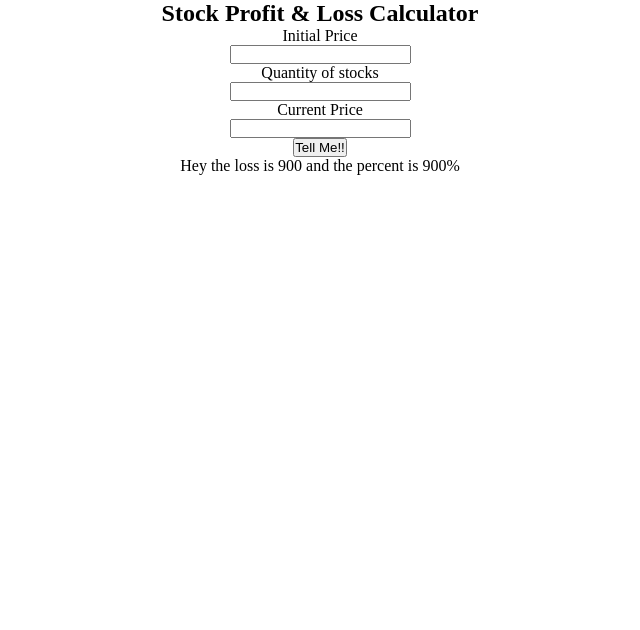
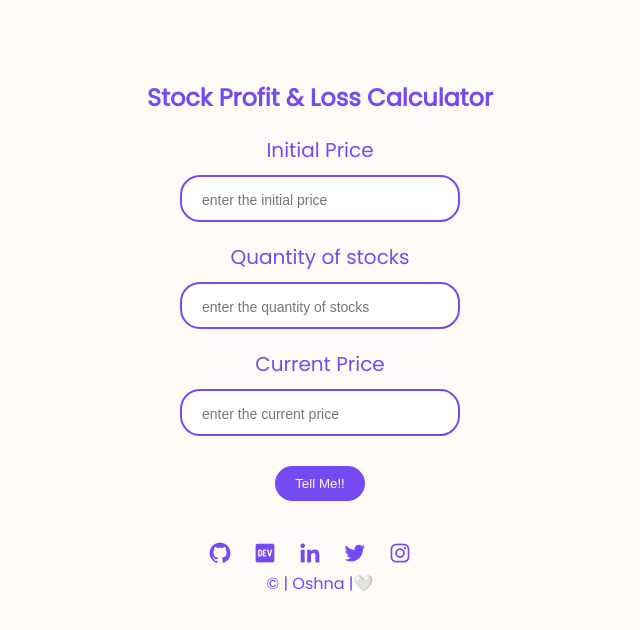
Before and after one commit to bhavanas-jpg/profitAndLossCalculator_app, a plain HTML site: page index.html in a window 1280 px wide. Shown: the whole page, without its empty margins (320-960 px from the left). Drawn offline with nearby package versions, Linux system fonts and the light colour scheme.

Commit message:
added styling

```diff
--- a/index.html
+++ b/index.html
@@ -1,23 +1,73 @@
 <!DOCTYPE html>
 <html lang="en">
   <head>
-    <meta charset="UTF-8">
-    <meta http-equiv="X-UA-Compatible" content="IE=edge">
-    <meta name="viewport" content="width=device-width, initial-scale=1.0">
-    <link rel="stylesheet" href="style.css">
+    <meta charset="UTF-8" />
+    <meta http-equiv="X-UA-Compatible" content="IE=edge" />
+    <meta name="viewport" content="width=device-width, initial-scale=1.0" />
+    <link rel="stylesheet" href="style.css" />
+    <link
+      rel="stylesheet"
+      href="https://cdn.jsdelivr.net/npm/boxicons@latest/css/boxicons.min.css"
+    />
     <title>Profit and Loss</title>
   </head>
   <body>
     <div class="container">
-        <h2> Stock Profit & Loss Calculator</h2>
+      <h2>Stock Profit & Loss Calculator</h2>
       <label for="initial-price">Initial Price </label>
-        <input id="initial-price" type="number"/>
+      <input
+        id="initial-price"
+        type="number"
+        placeholder="enter the initial price"
+      />
       <label for="stocks-quantity">Quantity of stocks </label>
-        <input id="stocks-quantity" type="number"/>
+      <input
+        id="stocks-quantity"
+        type="number"
+        placeholder="enter the quantity of stocks"
+      />
       <label for="current-price">Current Price </label>
-        <input id="current-price" type="number"/>
+      <input
+        id="current-price"
+        type="number"
+        placeholder="enter the current price"
+      />
       <button id="show-button">Tell Me!!</button>
       <p id="output-text"></p>
+    </div>
+    <div>
+      <footer>
+        <ul class="list-unordered footer-list">
+          <li>
+            <a class="links" href="https://github.com/bhavanas-jpg"
+              ><i class="bx bxl-github"></i
+            ></a>
+          </li>
+          <li>
+            <a class="links" href="https://dev.to/bhavanasjpg"
+              ><i class="bx bxl-dev-to"></i
+            ></a>
+          </li>
+          <li>
+            <a
+              class="links"
+              href="https://www.linkedin.com/in/bhavana-s-38513a168"
+              ><i class="bx bxl-linkedin"></i
+            ></a>
+          </li>
+          <li>
+            <a class="links" href="https://twitter.com/Bhavana814"
+              ><i class="bx bxl-twitter"></i
+            ></a>
+          </li>
+          <li>
+            <a class="links" href="https://www.instagram.com/bhavanas841/"
+              ><i class="bx bxl-instagram"></i
+            ></a>
+          </li>
+        </ul>
+        <p><span>© | Oshna |🤍</span></p>
+      </footer>
     </div>
 
     <script src="index.js"></script>
--- a/index.js
+++ b/index.js
@@ -1,44 +1,39 @@
 const initialPrice = document.querySelector("#initial-price");
 const currentPrice = document.querySelector("#current-price");
-const stocksQuantity = document.querySelector('#stocks-quantity');
-const showBtn = document.querySelector('#show-button');
-const outputText = document.querySelector('#output-text');
+const stocksQuantity = document.querySelector("#stocks-quantity");
+const showBtn = document.querySelector("#show-button");
+const outputText = document.querySelector("#output-text");
 
-showBtn.addEventListener("click", submitHandler)
+outputText.style.display = "none";
+showBtn.addEventListener("click", submitHandler);
 
-function submitHandler(){
-
+function submitHandler() {
   var ip = Number(initialPrice.value);
   var qty = Number(stocksQuantity.value);
   var curr = Number(currentPrice.value);
 
-  if(!ip && !qty && !curr){
-    alert("please fill out all fields");
-  }
   calculateProfitAndLoss(ip, qty, curr);
 }
 
-function showOutput(msg){
-  outputText.innerText = msg;
-}
-
-function calculateProfitAndLoss(initial, quantity, current){
-    if(initial > current){
+function calculateProfitAndLoss(initial, quantity, current) {
+  if (initial > current) {
     // loss logic here
     var loss = (initial - current) * quantity;
-      var lossPercentage = (loss/initial) * 100;
-     showOutput( `Hey the loss is ${loss} and the percent is ${lossPercentage}%`);
-    } else if(current > initial){
+    var lossPercentage = (loss / initial) * 100;
+    outputText.style.display = "block";
+    outputText.style.background = "#F32424";
+    outputText.innerText = `Hey the loss is ${loss} and the percent is ${lossPercentage}%`;
+  } else if (current > initial) {
     // profit logic here
     var profit = (current - initial) * quantity;
-          var profitPercentage = ( profit / initial) * 100;
-            showOutput(`Hey the profit is ${profit} and the percent is ${profitPercentage}%`)
-    }else{
+    var profitPercentage = (profit / initial) * 100;
+    outputText.style.display = "block";
+    outputText.style.background = "#3EC70B";
+    outputText.innerText = `Hey the profit is ${profit} and the percent is ${profitPercentage}%`;
+  } else {
     // the rest of logic
-      showOutput(`No pain no gain and no gain no pain`)
+    outputText.style.display = "block";
+    outputText.style.background = "#FCF8E8";
+    outputText.innerText = `No pain no gain and no gain no pain`;
   }
 }
-
-calculateProfitAndLoss(10,10,10);
-calculateProfitAndLoss(10,10,100);
-calculateProfitAndLoss(100,10,10);
--- a/style.css
+++ b/style.css
@@ -1,12 +1,86 @@
-*{
+@import url('https://fonts.googleapis.com/css2?family=Poppins&display=swap');
+
+* {
     padding: 0;
     margin: 0;
     box-sizing: border-box;
 }
-.container{
+
+body {
+    background-color: #FEFBF6;
+    font-family: 'Poppins', sans-serif;
+    color: #764AF1;
+}
+
+.container {
     display: flex;
     justify-content: center;
     align-items: center;
     flex-direction: column;
     width: 100%;
 }
+
+h2 {
+    margin-top: 80px;
+}
+
+input {
+    outline: none;
+    width: 280px;
+    border: 2px solid #764AF1;
+    border-radius: 20px;
+    padding: 10px 20px;
+    font-size: 20px;
+}
+
+input::placeholder {
+    font-size: 14px;
+}
+
+input:focus {
+    outline: none;
+}
+
+label {
+    margin: 20px 0px 10px 0;
+    font-size: 20px;
+}
+
+#show-button {
+    background-color: #764AF1;
+    color: #FEFBF6;
+    padding: 10px 20px;
+    outline: none;
+    border: none;
+    border-radius: 20px;
+    margin-top: 30px;
+    cursor: pointer;
+}
+
+#output-text {
+    margin-top: 30px;
+    padding: 10px 20px;
+    color: #000;
+    box-shadow: 0px 0px 1px 1px rgb(12, 10, 10);
+    display: none;
+}
+
+footer {
+    text-align: center;
+    margin-top: 40px;
+}
+
+.footer-list {
+    display: flex;
+    list-style: none;
+    justify-content: center;
+}
+
+.footer-list li {
+    margin-right: 20px;
+}
+
+.footer-list i {
+    font-size: 25px;
+    color: #764AF1;
+}
```
Lines whose indentation alone changed are shown as unchanged.
